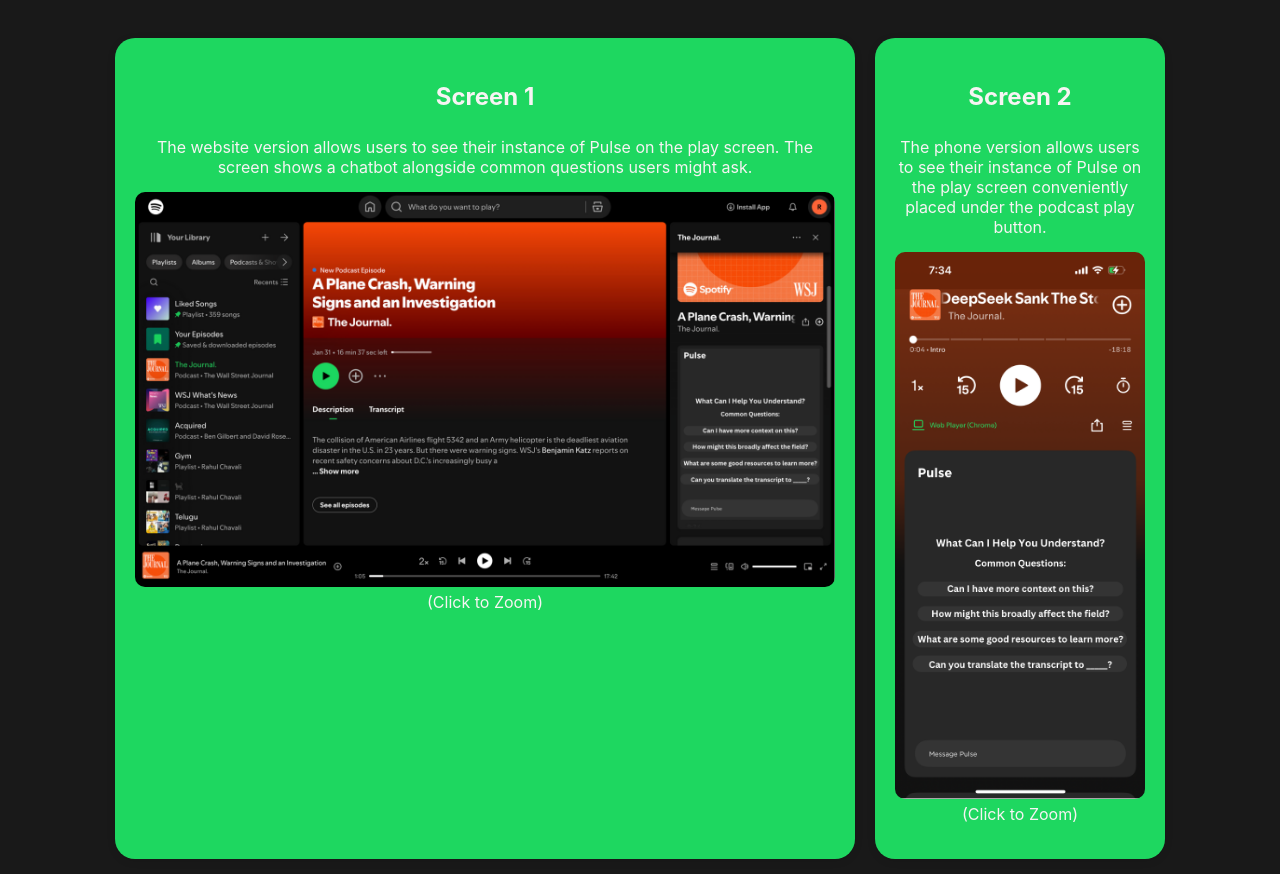
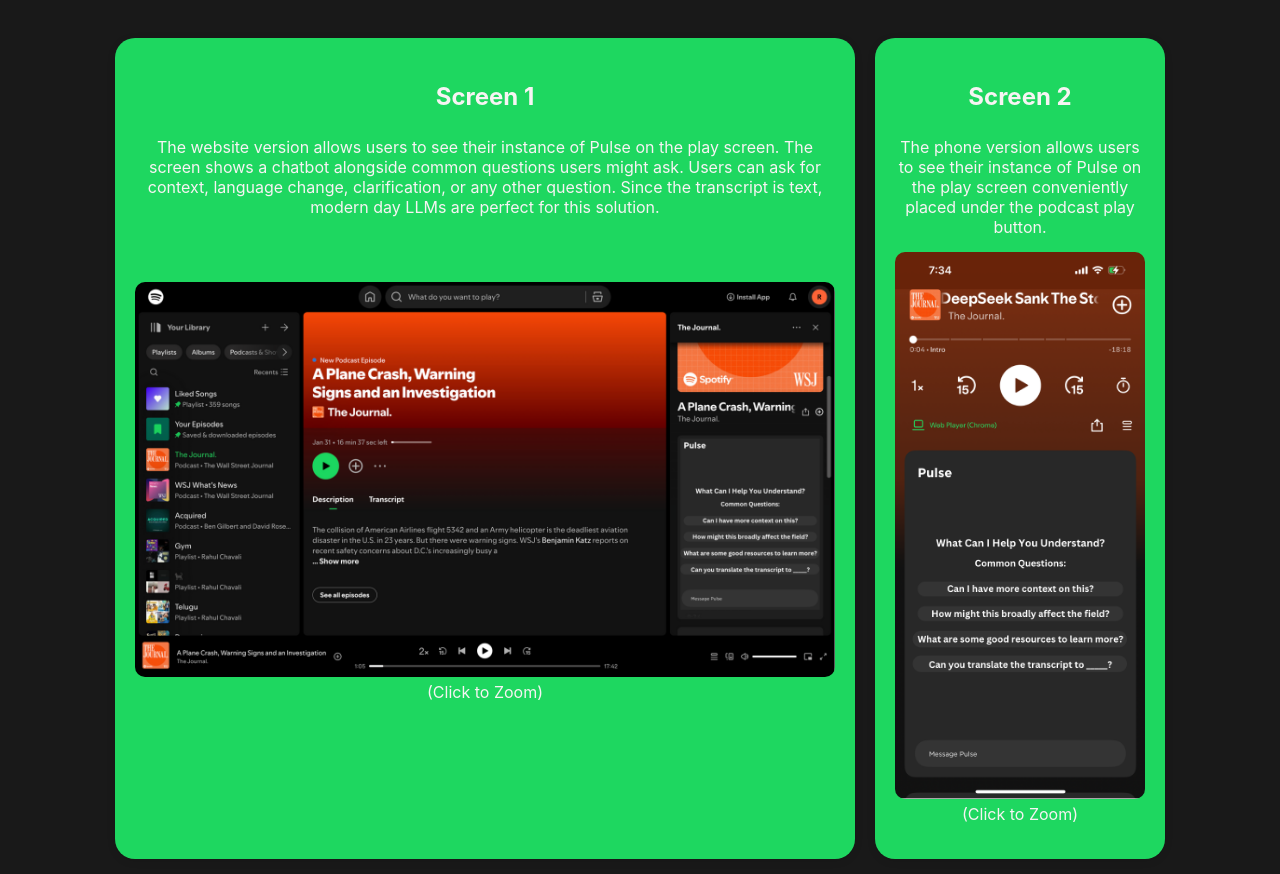
Before and after one commit to rschavali02/product-presentation, a React (Create React App) app: page / in a window 1280 px wide. Shown: the part 740-1614 px from the top of the page. Built offline with nearby package versions, Linux system fonts and the light colour scheme.

Commit message:
feature grid

```diff
--- a/src/components/features.css
+++ b/src/components/features.css
@@ -74,7 +74,16 @@
   margin-bottom: 15px;
 }
 
-.feature-image {
+.feature-image1 {
+  width: 100%;
+  height: auto;
+  margin-top: 50px;
+  border-radius: 10px;
+  aspect-ratio: auto; /* Maintains the image's aspect ratio */
+  transition: transform 0.3s ease-in-out;
+}
+
+.feature-image2 {
   width: 100%;
   height: auto;
   border-radius: 10px;
--- a/src/components/features.js
+++ b/src/components/features.js
@@ -27,8 +27,8 @@
       <div className="features-grid">
         <div className="feature1" onClick={() => openModal(feature1Image)}>
           <h3>Screen 1</h3>
-          <p>The website version allows users to see their instance of Pulse on the play screen. The screen shows a chatbot alongside common questions users might ask.</p>
-          <img src={feature1Image} alt="Feature 1" className="feature-image" />
+          <p>The website version allows users to see their instance of Pulse on the play screen. The screen shows a chatbot alongside common questions users might ask. Users can ask for context, language change, clarification, or any other question. Since the transcript is text, modern day LLMs are perfect for this solution.</p>
+          <img src={feature1Image} alt="Feature 1" className="feature-image1" />
           <p className="click-to-zoom">(Click to Zoom)</p>
         </div>
         {/*<div className="feature" onClick={() => openModal(feature2Image)}>
@@ -40,7 +40,7 @@
         <div className="feature2" onClick={() => openModal(feature3Image)}>
           <h3>Screen 2</h3>
           <p>The phone version allows users to see their instance of Pulse on the play screen conveniently placed under the podcast play button.</p>
-          <img src = {feature3Image} alt="Feature 3" className="feature-image" />
+          <img src = {feature3Image} alt="Feature 3" className="feature-image2" />
           <p className="click-to-zoom">(Click to Zoom)</p>
         </div>
       </div>
```
